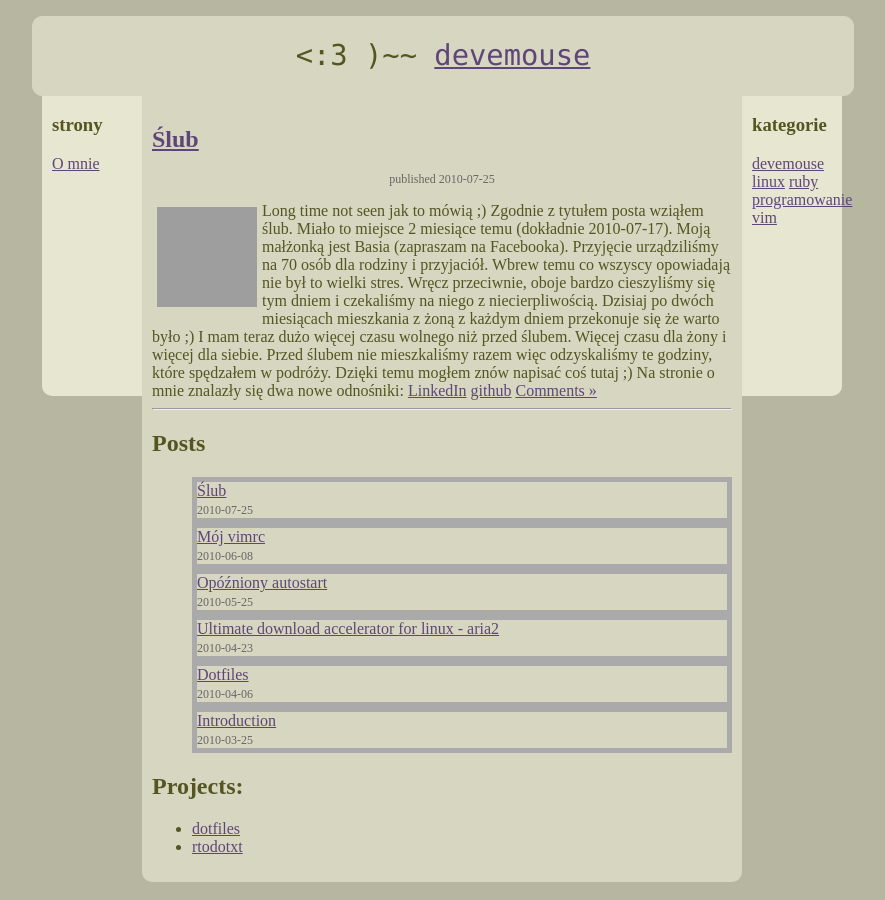
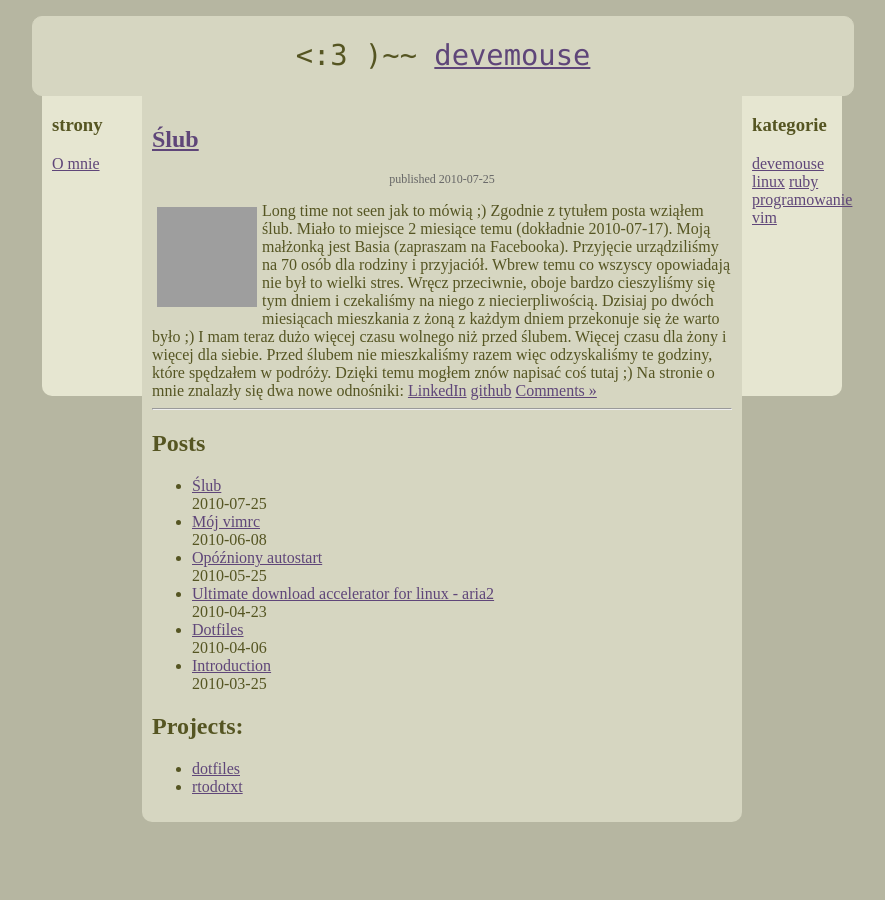
Before and after one commit to devemouse/devemouse.github.com, a Jekyll site: the page built from index.html, in a window 1280 px wide. Shown: the whole page, without its empty margins (198-1083 px from the left). Built offline with Jekyll 4.4.1, drawn with Linux system fonts in a browser that asks for light colours; Markdown is read by kramdown in place of the engine named in the settings; grey boxes are pictures that could not be loaded.

Commit message:
one of classes updated

```diff
--- a/index.html
+++ b/index.html
@@ -18,7 +18,7 @@
 <div id="posts_list">
    <ul>
       {% for post in site.posts %}
-      <li class="post"><a href="{{ post.url }}">{{ post.title }}</a><br/>
+      <li><a href="{{ post.url }}">{{ post.title }}</a><br/>
       <span>{{ post.date | date: "%Y-%m-%d" }}</span></li>
       {% endfor %}
    </ul>
```
